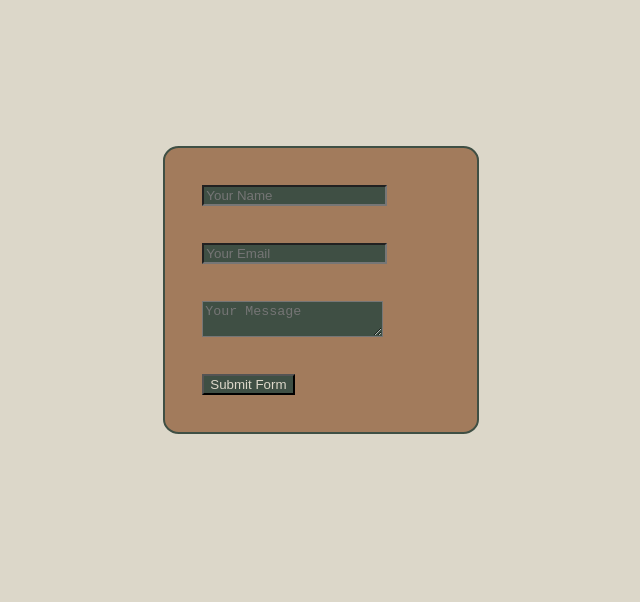
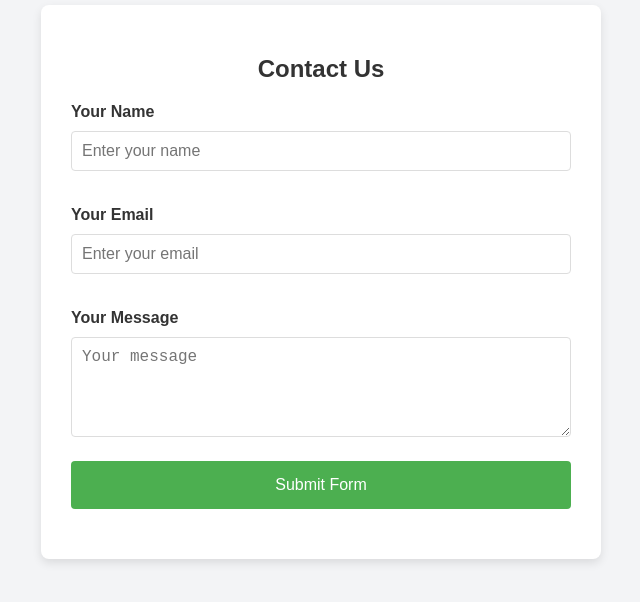
Before and after one commit to mkumail14/Integrating-Mail-test-, a plain HTML site: page index.html in a window 1280 px wide. Shown: the part 118-720 px from the top of the page, without its empty margins (319-959 px from the left). Drawn offline with Linux system fonts and the light colour scheme; some packages are replaced by stand-ins of ours; a script that the page names is missing.

Commit message:
updateddd

```diff
--- a/index.html
+++ b/index.html
@@ -5,46 +5,86 @@
     <meta name="viewport" content="width=device-width, initial-scale=1.0">
     <title>Email Integration</title>
     <link rel="stylesheet" href="style.css">
+    <!-- SweetAlert2 CSS -->
+    <script src="https://cdn.jsdelivr.net/npm/sweetalert2@11"></script>
 </head>
 <body>
-    <div id="container">
-        <form id="emailForm" method="POST">
-            <!-- Replace with your Access Key -->
-            <input class="boxContent" type="hidden" name="access_key" value="109f6efd-cc60-4038-ab4b-053506a24f76">
+    <div class="form-container">
+        <form method="POST" id="form">
+            <h2>Contact Us</h2>
 
-            <!-- Form Inputs. Each input must have a name="" attribute -->
-            <input class="boxContent" type="text" name="name" placeholder="Your Name" required>
-            <input class="boxContent" type="email" name="email" placeholder="Your Email" required>
-            <textarea  class="boxContent" name="message" placeholder="Your Message" required></textarea>
+            <input type="hidden" name="access_key" value="109f6efd-cc60-4038-ab4b-053506a24f76">
 
-            <!-- Honeypot Spam Protection -->
-            <input  class="boxContent" type="checkbox" name="botcheck" class="hidden" style="display: none;">
+            <label for="name">Your Name</label>
+            <input type="text" name="name" id="name" required placeholder="Enter your name">
 
-            <!-- Custom Confirmation / Success Page -->
-            <!-- <input type="hidden" name="redirect" value="https://mywebsite.com/thanks.html"> -->
+            <label for="email">Your Email</label>
+            <input type="email" name="email" id="email" required placeholder="Enter your email">
 
-            <button class="boxContent" type="submit">Submit Form</button>
+            <label for="message">Your Message</label>
+            <textarea name="message" id="message" required placeholder="Your message"></textarea>
+
+            <input type="checkbox" name="botcheck" class="hidden" style="display: none;">
+
+            <button type="submit">Submit Form</button>
+
+            <div id="result"></div>
         </form>
     </div>
 
-    <!-- Corrected Script for SweetAlert2 -->
-    <script src="https://cdn.jsdelivr.net/npm/sweetalert2@11"></script>
+    <script>
+        const form = document.getElementById('form');
+        const result = document.getElementById('result');
 
-    <script>
-        // Event listener to handle the form submission
-        document.getElementById('emailForm').addEventListener('submit', function(event) {
-            event.preventDefault(); // Prevent the form from actually submitting
-            // SweetAlert2 confirmation
-            Swal.fire({
-                title: 'Success!',
-                text: 'Your message has been sent.',
-                icon: 'success',
-                confirmButtonText: 'OK'
-            }).then(() => {
+        form.addEventListener('submit', function(e) {
+            e.preventDefault();
+            const formData = new FormData(form);
+            const object = Object.fromEntries(formData);
+            const json = JSON.stringify(object);
+            result.innerHTML = "Please wait..."
 
-            });
+            fetch('https://api.web3forms.com/submit', {
+                    method: 'POST',
+                    headers: {
+                        'Content-Type': 'application/json',
+                        'Accept': 'application/json'
+                    },
+                    body: json
+                })
+                .then(async (response) => {
+                    let json = await response.json();
+                    if (response.status == 200) {
+                        Swal.fire({
+                            title: 'Success!',
+                            text: 'Your message has been submitted successfully.',
+                            icon: 'success',
+                            confirmButtonText: 'OK'
+                        });
+                    } else {
+                        Swal.fire({
+                            title: 'Error!',
+                            text: json.message || 'Something went wrong!',
+                            icon: 'error',
+                            confirmButtonText: 'OK'
+                        });
+                    }
+                })
+                .catch(error => {
+                    console.log(error);
+                    Swal.fire({
+                        title: 'Error!',
+                        text: 'Something went wrong!',
+                        icon: 'error',
+                        confirmButtonText: 'OK'
+                    });
+                })
+                .then(function() {
+                    form.reset();
+                    setTimeout(() => {
+                        result.style.display = "none";
+                    }, 3000);
+                });
         });
     </script>
-
 </body>
 </html>
--- a/style.css
+++ b/style.css
@@ -1,33 +1,82 @@
-body{
+/* General Styles */
+body {
+    font-family: Arial, sans-serif;
+    background-color: #f3f4f6;
     display: flex;
     justify-content: center;
     align-items: center;
     height: 100vh;
-    background-color: #DCD7C9;
+    margin: 0;
 }
 
-#container{
-    display: flex;
-    justify-content: center;
-    align-items: center;
-    border: 2px solid #3F4F44;
-    border-radius: 5%;
-    display: flex;
-    width: fit-content;
-    padding-right: 10%;
-    background-color: #A27B5C;
-
+.form-container {
+    background-color: #fff;
+    padding: 30px;
+    border-radius: 8px;
+    box-shadow: 0 4px 10px rgba(0, 0, 0, 0.1);
+    width: 100%;
+    max-width: 500px;
 }
 
-.boxContent{
-    display: block;
-    margin: 20%;
-    background-color: #3F4F44;
-    color: #DCD7C9;
+h2 {
+    text-align: center;
+    margin-bottom: 20px;
+    color: #333;
 }
 
-button{
-    background-color: #2C3930;
-    color: #DCD7C9;
+label {
+    font-weight: bold;
+    color: #333;
+    margin-top: 15px;
+    display: block;
+}
 
+input[type="text"],
+input[type="email"],
+textarea {
+    width: 100%;
+    padding: 10px;
+    margin: 10px 0 20px;
+    border: 1px solid #ddd;
+    border-radius: 4px;
+    font-size: 16px;
+    box-sizing: border-box;
 }
+
+textarea {
+    resize: vertical;
+    height: 100px;
+}
+
+button {
+    width: 100%;
+    padding: 15px;
+    background-color: #4CAF50;
+    color: white;
+    border: none;
+    border-radius: 4px;
+    font-size: 16px;
+    cursor: pointer;
+    transition: background-color 0.3s;
+}
+
+button:hover {
+    background-color: #45a049;
+}
+
+#result {
+    color: #333;
+    text-align: center;
+    margin-top: 20px;
+}
+
+/* For mobile responsiveness */
+@media (max-width: 600px) {
+    .form-container {
+        padding: 20px;
+    }
+
+    button {
+        padding: 12px;
+    }
+}
```
